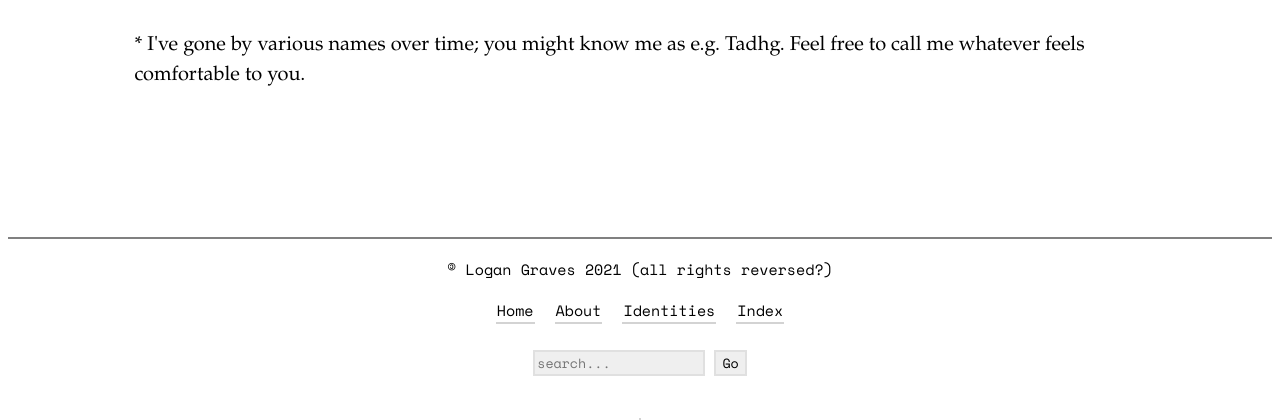
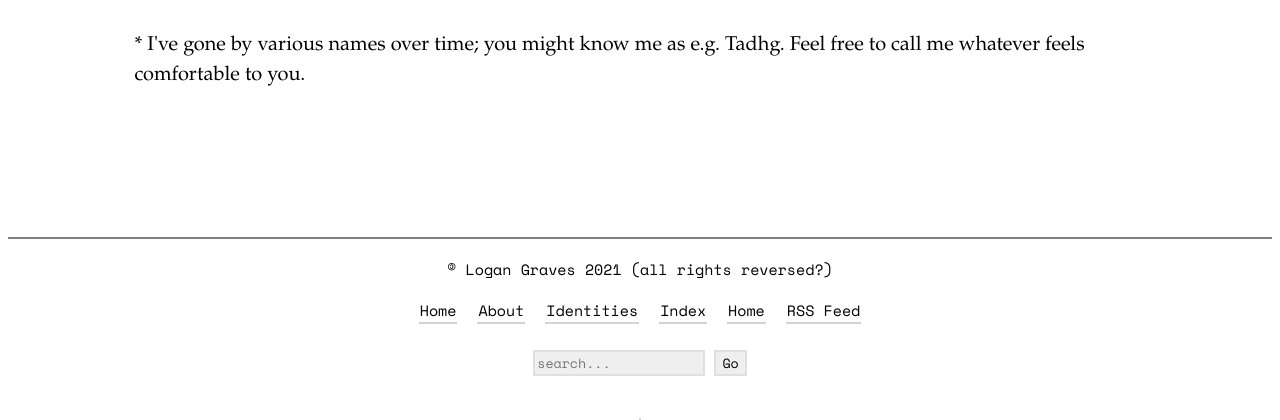
Before and after one commit to lgngrvs/logangraves.com, a Flask app: page / in a window 1280 px wide. Shown: the part 701-1121 px from the top of the page. Run offline with Flask 2, Linux system fonts and the light colour scheme.

Commit message:
add rss feed link to footer
Signed-off-by: Logan Graves <me@logangraves.com>

```diff
--- a/templates/base.html
+++ b/templates/base.html
@@ -22,7 +22,7 @@
       </div>
       <footer>
         <p><span class='reversed-text'>©</span> Logan Graves 2021 (all rights reversed?)</p>
-        <div id="footlinks"><a href='/'>Home</a><a href='/about'>About</a><a href='/identities'>Identities</a><a href='/index'>Index</a></div>
+        <div id="footlinks"><a href='/'>Home</a><a href='/about'>About</a><a href='/identities'>Identities</a><a href='/index'>Index</a><a href='/'>Home</a><a href='/rss.xml'>RSS Feed</a></div>
         <br>
         <form action="{{ url_for('search') }}" method="POST">
           <input type="text" placeholder="search..." name="search"> <button type="submit">Go</button>
```
